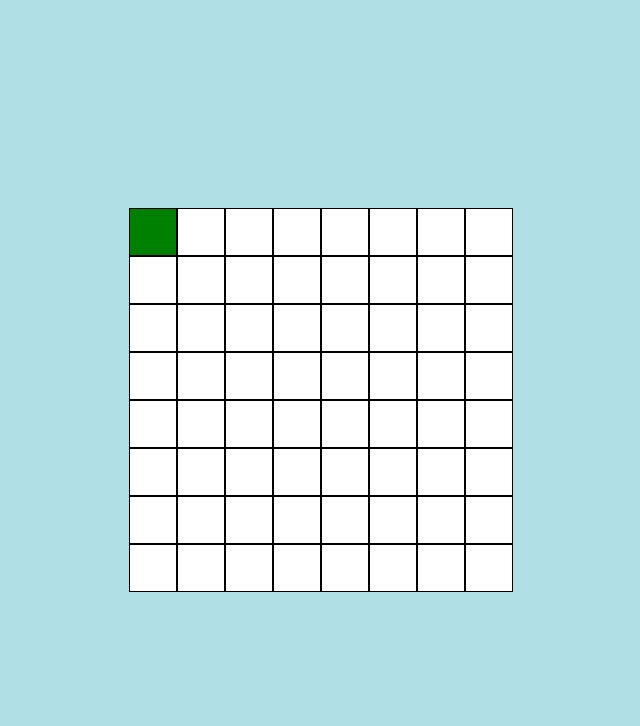
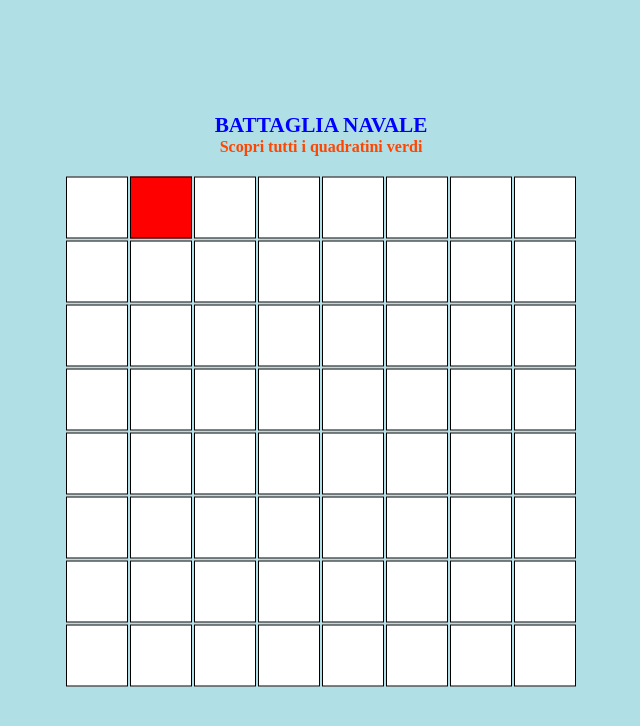
Before and after one commit to vincenzovolpe/js-jq-grigliaquadrati, a plain HTML site: page index.html in a window 1280 px wide. Both pictures are taken after a click on the element 472 px from the left and 232 px from the top of the page. Shown: the whole page, without its empty margins (319-959 px from the left). Drawn offline with nearby package versions, Linux system fonts and the light colour scheme.

Commit message:
Aggiunti messaggi per giocare!!!

```diff
--- a/index.html
+++ b/index.html
@@ -8,7 +8,12 @@
         <title>Griglia quadrati</title>
     </head>
     <body>
+
         <div class="contenitore">
+            <div class="titolo">
+                <h1>BATTAGLIA NAVALE</h1>
+                <h2>Scopri tutti i quadratini verdi</h2>
+            </div>
         </div>
     </body>
 </html>
--- a/main.js
+++ b/main.js
@@ -1,16 +1,19 @@
 // Dichiarazione variabili
 var indicirossi = []; // Array che includerà gli indici dei quadratini che diventeranno rossi
 var maxQuadratiniRossi = 15; // Numero massimo di qudratini rossi della griglia
-var larghezzaGriglia = '30%'; // Larghezza della griglia in percentuale
+var larghezzaGriglia = '40%'; // Larghezza della griglia in percentuale
 var righeGriglia = 8; // Quadratini per ogni riga
-var minIndiceRossi = 0;
+var minIndiceRossi = 1;
 var maxIndiceRossi = (righeGriglia * righeGriglia) - 1; // Numero totale quadratini della griglia
+var maxQuadratiniVerdi = maxIndiceRossi - maxQuadratiniRossi + 1;
 var margini = '2px'; // Margine sinistro + margine destro in px dei quadratini
-
+var contarossi = 0; // Variabile che memorizza i quadratini rossi scoperti
+var contaverdi = 0;// Variabile che memorizza i quadratini verdi scoperti
 // Document Ready
 $(document).ready(function(){
     // Chiamiamo la funzione per la generazione degli indici dei quadratini rossi
     creaIndiciRossi();
+    console.log(indicirossi);
     // Chiamiamo la funzione per la creazione della Griglia
     creaGriglia(larghezzaGriglia, righeGriglia);
     // Evento click di un quadratino (per colorarlo verde o rosso)
@@ -19,9 +22,17 @@ $(document).ready(function(){
     if (indicirossi.includes($(this).index())){
         // L'indice del quadratino cliccato è contenuto nell'array degli indici rossi, quindi gli assegno la classe red
         $(this).addClass("red");
+        contarossi++;
+        if (contarossi == maxQuadratiniRossi) {
+            alert('Hai perso');
+        }
     } else {
         // L'indice del quadratino cliccato non è contenuto nell'array degli indici rossi, quindi gli assegno la classe green
         $(this).addClass("green");
+        contaverdi++;
+        if (contaverdi == maxQuadratiniVerdi) {
+            alert('Complimenti! Hai vinto la battaglia');
+        }
     }
   });
 });
--- a/style.css
+++ b/style.css
@@ -8,18 +8,34 @@ body {
     background-color: powderblue;
 }
 
+h1 {
+    font-size: 1.66vw;
+    color: blue;
+}
+
+h2 {
+    font-size: 1.25vw;
+    color: orangered;
+}
+
+.titolo  {
+    text-align: center;
+    padding-bottom: 20px;
+}
+
 .contenitore {
     position: absolute;
     left: 50%;
     top: 50%;
     transform: translate(-50%, -50%);
-    background-color: black;
+    text-align: center;
 }
 
 .quadratino {
     float:left;
     margin: 1px;
     background-color: white;
+    border: 1px solid black;
 }
 .red {
     background-color: red;
```
